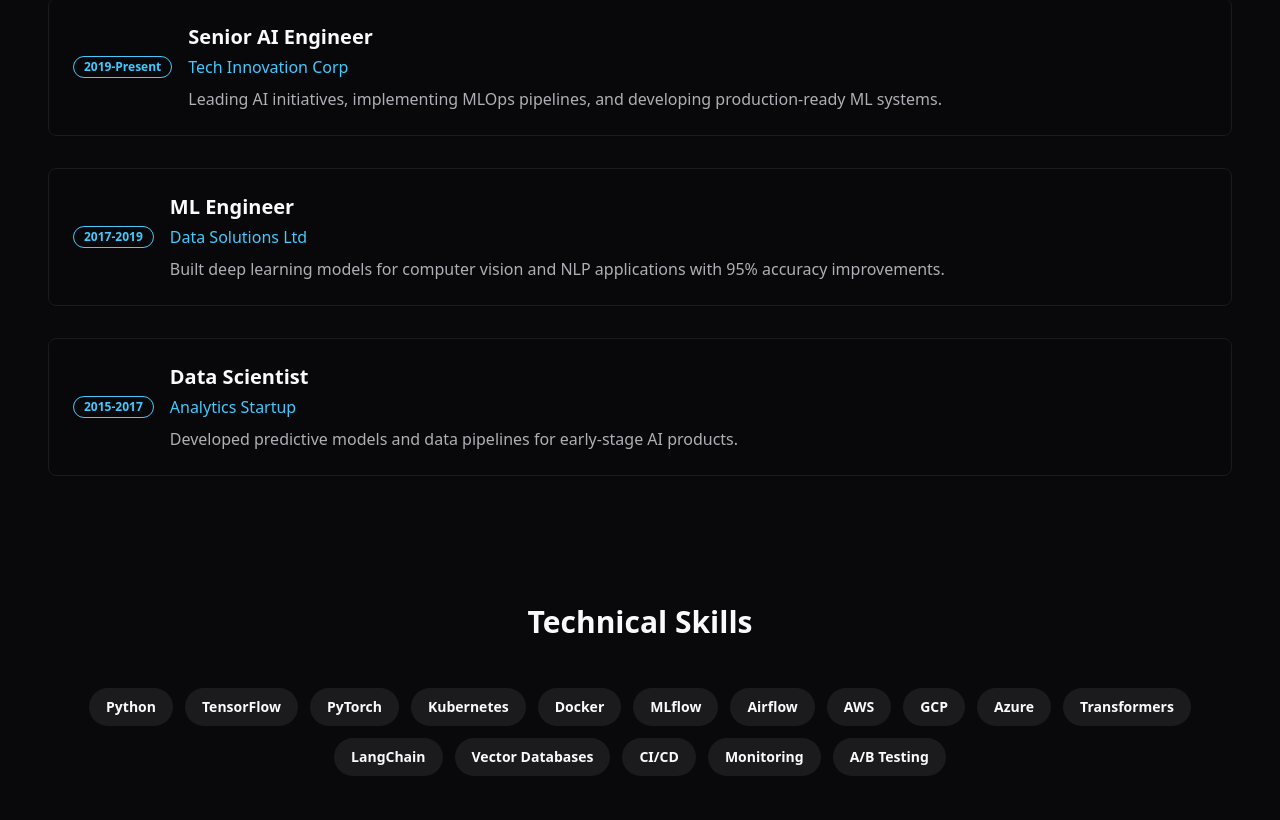
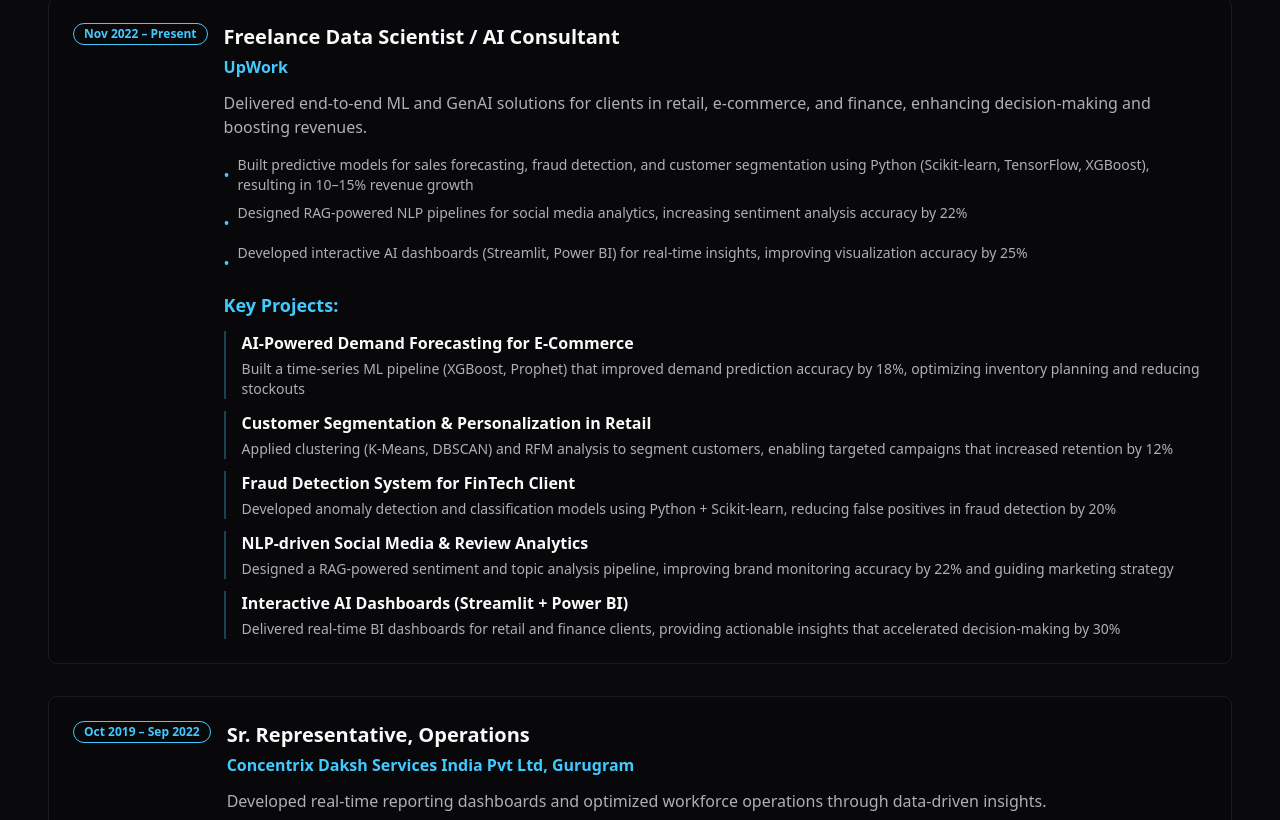
Before and after one commit to i-am-tushaar/genai-showcase-lab, a React (Vite) app: page /about in a window 1280 px wide. Shown: the part 1160-1980 px from the top of the page. Built offline with nearby package versions, Linux system fonts and the light colour scheme.

Commit message:
Update professional journey section
Update the professional journey section with new experience details. This includes adding freelance and previous roles with their respective achievements and key projects, formatted with bold titles, company names, and dates, and bullet points for achievements.

```diff
--- a/src/pages/About.tsx
+++ b/src/pages/About.tsx
@@ -6,22 +6,61 @@ import profileImage from "@/assets/profile-placeholder.jpg";
 const About = () => {
   const experience = [
     {
-      year: "2019-Present",
-      role: "Senior AI Engineer",
-      company: "Tech Innovation Corp",
-      description: "Leading AI initiatives, implementing MLOps pipelines, and developing production-ready ML systems.",
+      year: "Nov 2022 – Present",
+      role: "Freelance Data Scientist / AI Consultant",
+      company: "UpWork",
+      description: "Delivered end-to-end ML and GenAI solutions for clients in retail, e-commerce, and finance, enhancing decision-making and boosting revenues.",
+      achievements: [
+        "Built predictive models for sales forecasting, fraud detection, and customer segmentation using Python (Scikit-learn, TensorFlow, XGBoost), resulting in 10–15% revenue growth",
+        "Designed RAG-powered NLP pipelines for social media analytics, increasing sentiment analysis accuracy by 22%",
+        "Developed interactive AI dashboards (Streamlit, Power BI) for real-time insights, improving visualization accuracy by 25%"
+      ],
+      keyProjects: [
+        {
+          title: "AI-Powered Demand Forecasting for E-Commerce",
+          description: "Built a time-series ML pipeline (XGBoost, Prophet) that improved demand prediction accuracy by 18%, optimizing inventory planning and reducing stockouts"
+        },
+        {
+          title: "Customer Segmentation & Personalization in Retail",
+          description: "Applied clustering (K-Means, DBSCAN) and RFM analysis to segment customers, enabling targeted campaigns that increased retention by 12%"
+        },
+        {
+          title: "Fraud Detection System for FinTech Client",
+          description: "Developed anomaly detection and classification models using Python + Scikit-learn, reducing false positives in fraud detection by 20%"
+        },
+        {
+          title: "NLP-driven Social Media & Review Analytics",
+          description: "Designed a RAG-powered sentiment and topic analysis pipeline, improving brand monitoring accuracy by 22% and guiding marketing strategy"
+        },
+        {
+          title: "Interactive AI Dashboards (Streamlit + Power BI)",
+          description: "Delivered real-time BI dashboards for retail and finance clients, providing actionable insights that accelerated decision-making by 30%"
+        }
+      ]
     },
     {
-      year: "2017-2019",
-      role: "ML Engineer",
-      company: "Data Solutions Ltd",
-      description: "Built deep learning models for computer vision and NLP applications with 95% accuracy improvements.",
+      year: "Oct 2019 – Sep 2022",
+      role: "Sr. Representative, Operations",
+      company: "Concentrix Daksh Services India Pvt Ltd, Gurugram",
+      description: "Developed real-time reporting dashboards and optimized workforce operations through data-driven insights.",
+      achievements: [
+        "Developed real-time reporting dashboards in Power BI to track key workforce performance metrics, driving a 10% improvement in team productivity",
+        "Optimized workforce scheduling by analyzing demand patterns and trends, increasing service level adherence by 18%",
+        "Leveraged advanced Excel functions (VLOOKUP, Pivot Tables, formulas) to automate reporting and streamline analytics, reducing manual work by 2 hours per week and improving workflow efficiency by 20%",
+        "Provided actionable insights to support data-driven decision-making across operations teams"
+      ]
     },
     {
-      year: "2015-2017",
-      role: "Data Scientist",
-      company: "Analytics Startup",
-      description: "Developed predictive models and data pipelines for early-stage AI products.",
+      year: "Feb 2017 – Mar 2019",
+      role: "Data Analyst, Content Engineering",
+      company: "GlobalLogic Technologies Limited, Gurugram",
+      description: "Conducted large-scale data analysis and built automated BI dashboards to improve operational efficiency.",
+      achievements: [
+        "Conducted large-scale data analysis using SQL and Python, improving operational efficiency by 15%",
+        "Built and automated BI dashboards (Power BI + DAX + SQL) for data accuracy and KPIs tracking",
+        "Spearheaded DAX-driven advanced analytics improving analysis efficiency by 50%",
+        "Collaborated with engineers on data workflows that enabled integration of predictive models in later phases"
+      ]
     },
   ];
 
@@ -87,20 +126,48 @@ const About = () => {
           </div>
         </section>
 
-        {/* Experience Timeline */}
         <section className="py-16">
           <h2 className="text-3xl font-bold text-center mb-12">Professional Journey</h2>
           <div className="space-y-8">
             {experience.map((exp, index) => (
               <Card key={index} className="p-6 bg-card/50 backdrop-blur-sm">
-                <div className="flex flex-col md:flex-row md:items-center gap-4">
-                  <Badge variant="outline" className="w-fit text-primary border-primary">
-                    {exp.year}
-                  </Badge>
-                  <div className="flex-1">
-                    <h3 className="text-xl font-semibold mb-1">{exp.role}</h3>
-                    <p className="text-primary mb-2">{exp.company}</p>
-                    <p className="text-muted-foreground">{exp.description}</p>
+                <div className="flex flex-col gap-4">
+                  <div className="flex flex-col md:flex-row md:items-start gap-4">
+                    <Badge variant="outline" className="w-fit text-primary border-primary">
+                      {exp.year}
+                    </Badge>
+                    <div className="flex-1">
+                      <h3 className="text-xl font-bold mb-1">{exp.role}</h3>
+                      <p className="text-primary font-semibold mb-3">{exp.company}</p>
+                      <p className="text-muted-foreground mb-4">{exp.description}</p>
+
+                      {exp.achievements && (
+                        <div className="mb-4">
+                          <ul className="space-y-2">
+                            {exp.achievements.map((achievement, achIndex) => (
+                              <li key={achIndex} className="flex items-start gap-2">
+                                <span className="text-primary mt-2">•</span>
+                                <span className="text-sm text-muted-foreground">{achievement}</span>
+                              </li>
+                            ))}
+                          </ul>
+                        </div>
+                      )}
+
+                      {exp.keyProjects && (
+                        <div>
+                          <h4 className="text-lg font-semibold mb-3 text-primary">Key Projects:</h4>
+                          <div className="space-y-3">
+                            {exp.keyProjects.map((project, projIndex) => (
+                              <div key={projIndex} className="border-l-2 border-primary/30 pl-4">
+                                <h5 className="font-semibold mb-1">{project.title}</h5>
+                                <p className="text-sm text-muted-foreground">{project.description}</p>
+                              </div>
+                            ))}
+                          </div>
+                        </div>
+                      )}
+                    </div>
                   </div>
                 </div>
               </Card>
```
